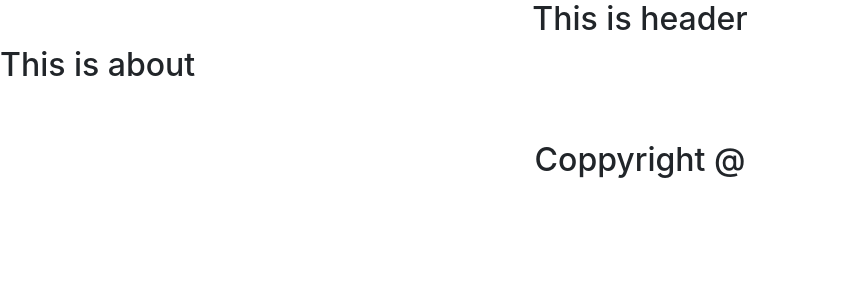
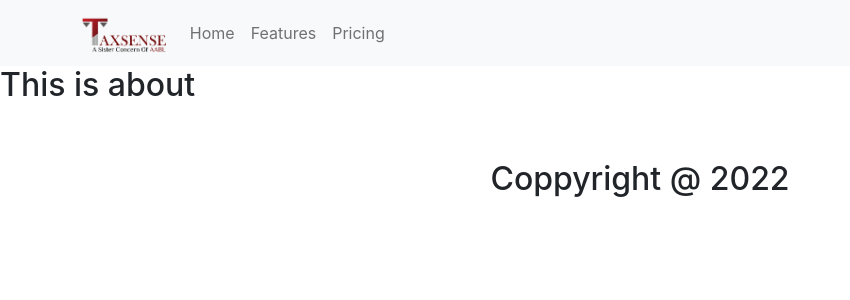
Before and after one commit to sa-sabuj/fintech, a React (Create React App) app: page /about in a window 1280 px wide. Shown: the top 300 px of the page, without its empty margins (0-850 px from the left). Built offline with nearby package versions, Linux system fonts and the light colour scheme.

Commit message:
navbar added

```diff
--- /dev/null
+++ b/src/pages/Home/Banner/Banner.js
@@ -0,0 +1,53 @@
+import React, { useState } from 'react';
+import { Carousel } from 'react-bootstrap';
+import banner1 from '../../../images/banner/banner1.jpg';
+import banner2 from '../../../images/banner/banner2.jpg';
+import banner3 from '../../../images/banner/banner3.jpg';
+
+const Banner = () => {
+
+    const [index, setIndex] = useState(0);
+
+    const handleSelect = (selectedIndex, e) =>{
+        setIndex(selectedIndex);
+    }
+
+    return (
+        <Carousel activeIndex={index} onSelect={handleSelect}>
+        <Carousel.Item>
+          <img
+            className="d-block w-100"
+            src={banner1}
+            alt="First slide"
+          />
+          <Carousel.Caption>
+
+          </Carousel.Caption>
+        </Carousel.Item>
+        <Carousel.Item>
+          <img
+            className="d-block w-100"
+            src={banner2}
+            alt="Second slide"
+          />
+
+          <Carousel.Caption>
+
+          </Carousel.Caption>
+        </Carousel.Item>
+        <Carousel.Item>
+          <img
+            className="d-block w-100"
+            src={banner3}
+            alt="Third slide"
+          />
+
+          <Carousel.Caption>
+
+          </Carousel.Caption>
+        </Carousel.Item>
+      </Carousel>
+    );
+};
+
+export default Banner;
--- a/src/pages/Home/Home/Home.js
+++ b/src/pages/Home/Home/Home.js
@@ -3,10 +3,13 @@ import Corporate from '../Corporate/Corporate';
 import Corporates from '../Corporates/Corporates';
 import Packages from '../Corporates/Corporates';
 import Services from '../Services/Services';
+import Banner from '../Banner/Banner';
+
 
 const Home = () => {
     return (
         <div>
+            <Banner></Banner>
             <Services></Services>
             <Corporates></Corporates>
         </div>
--- a/src/pages/Home/Service/Service.js
+++ b/src/pages/Home/Service/Service.js
@@ -1,15 +1,17 @@
 import React from 'react';
 import './Service.css';
 
-const Service = ({service}) => {
-    const {name, img, description, price} = service;
+const Service = ({ service }) => {
+    const { name, img, description, price } = service;
     return (
-        <div className='service'>
-            <img src={img} alt="" />
-            <h2>{name}</h2>
-            <p>{description}</p>
-            <p>Price: <small>${price}</small></p>
-            <button className='btn btn-primary'>Book: {name}</button>
+        <div className="container">
+            <div className='service'>
+                <img className='w-100' src={img} alt="" />
+                <h2>{name}</h2>
+                <p>{description}</p>
+                <p>Price: <small>${price}</small></p>
+                <button className='btn btn-primary'>Book: {name}</button>
+            </div>
         </div>
     );
 };
--- a/src/pages/Home/Services/Services.js
+++ b/src/pages/Home/Services/Services.js
@@ -14,7 +14,7 @@ const Services = () => {
 
     return (
         <div>
-            <h2 className='services-title'>Our Services</h2>
+            <h2 className='services-title m-5'>Our Services</h2>
             <div className="services-container">
                 {
                     services.map(service => <Service
--- a/src/pages/Shared/Footer/Footer.js
+++ b/src/pages/Shared/Footer/Footer.js
@@ -1,10 +1,14 @@
 import React from 'react';
+import Header from '../Header/Header';
 import './Footer.css';
 
 const Footer = () => {
+    const today = new Date();
+    const year = today.getFullYear();
     return (
-        <footer>
-            <h2 className='text-center p-5'>Coppyright @ </h2>
+        <footer className=''>
+
+            <h2 className='text-center p-5'>Coppyright @ {year}</h2>
         </footer>
     );
 };
--- a/src/pages/Shared/Header/Header.js
+++ b/src/pages/Shared/Header/Header.js
@@ -1,11 +1,22 @@
 import React from 'react';
+import { Container, Nav, Navbar } from 'react-bootstrap';
 import './Header.css';
+import logo from '../../../images/logo/logo.png'
 
 const Header = () => {
     return (
-        <header>
-            <h2 className='text-center'>This is header</h2>
-        </header>
+        <>
+            <Navbar bg="light" variant="light">
+                <Container>
+                    <Navbar.Brand href="#home"><img src={logo} height="40" alt="" /></Navbar.Brand>
+                    <Nav className="me-auto">
+                        <Nav.Link href="#home">Home</Nav.Link>
+                        <Nav.Link href="#features">Features</Nav.Link>
+                        <Nav.Link href="#pricing">Pricing</Nav.Link>
+                    </Nav>
+                </Container>
+            </Navbar>
+        </>
     );
 };
 
```
Also changed, not shown: src/images/logo/logo.png (added).
